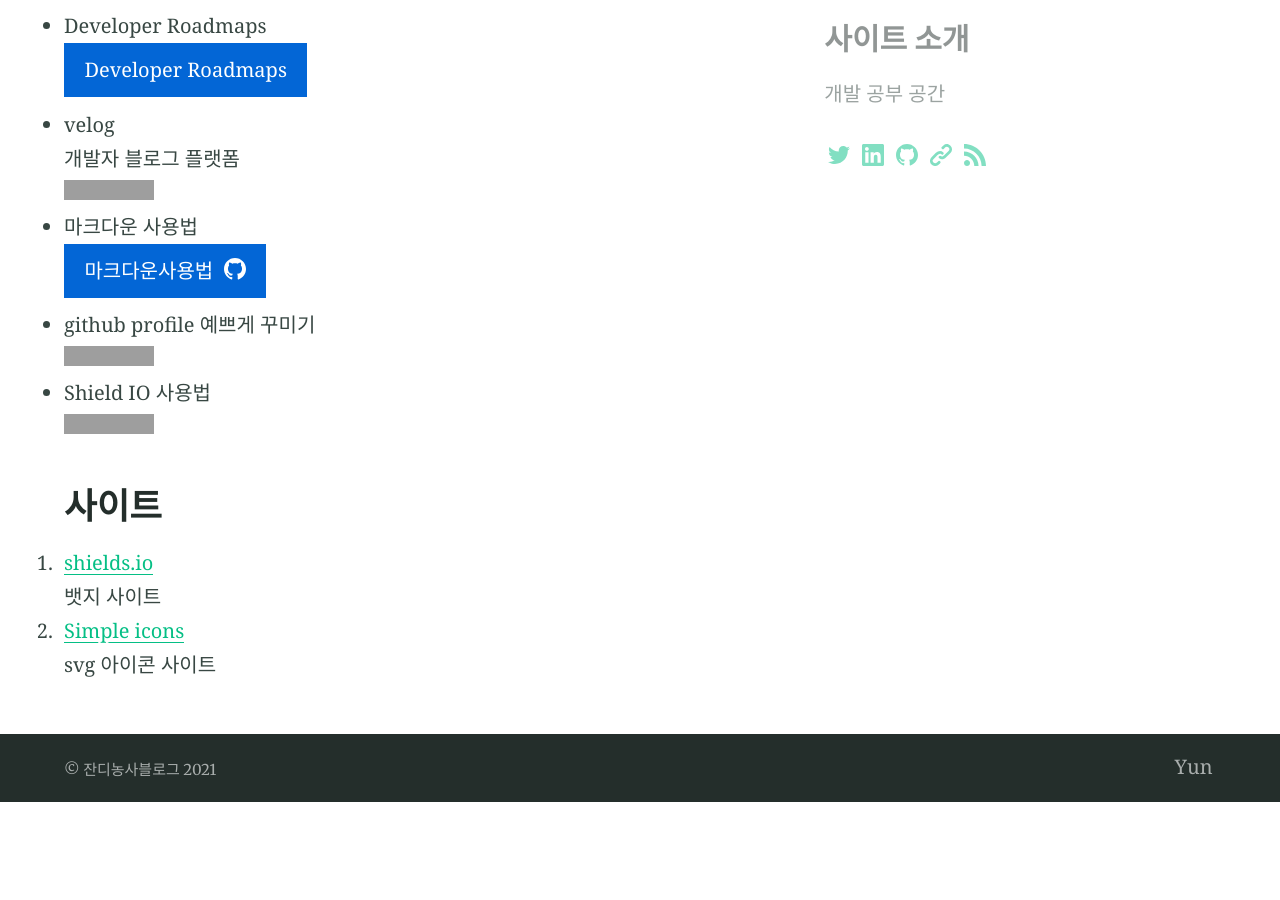
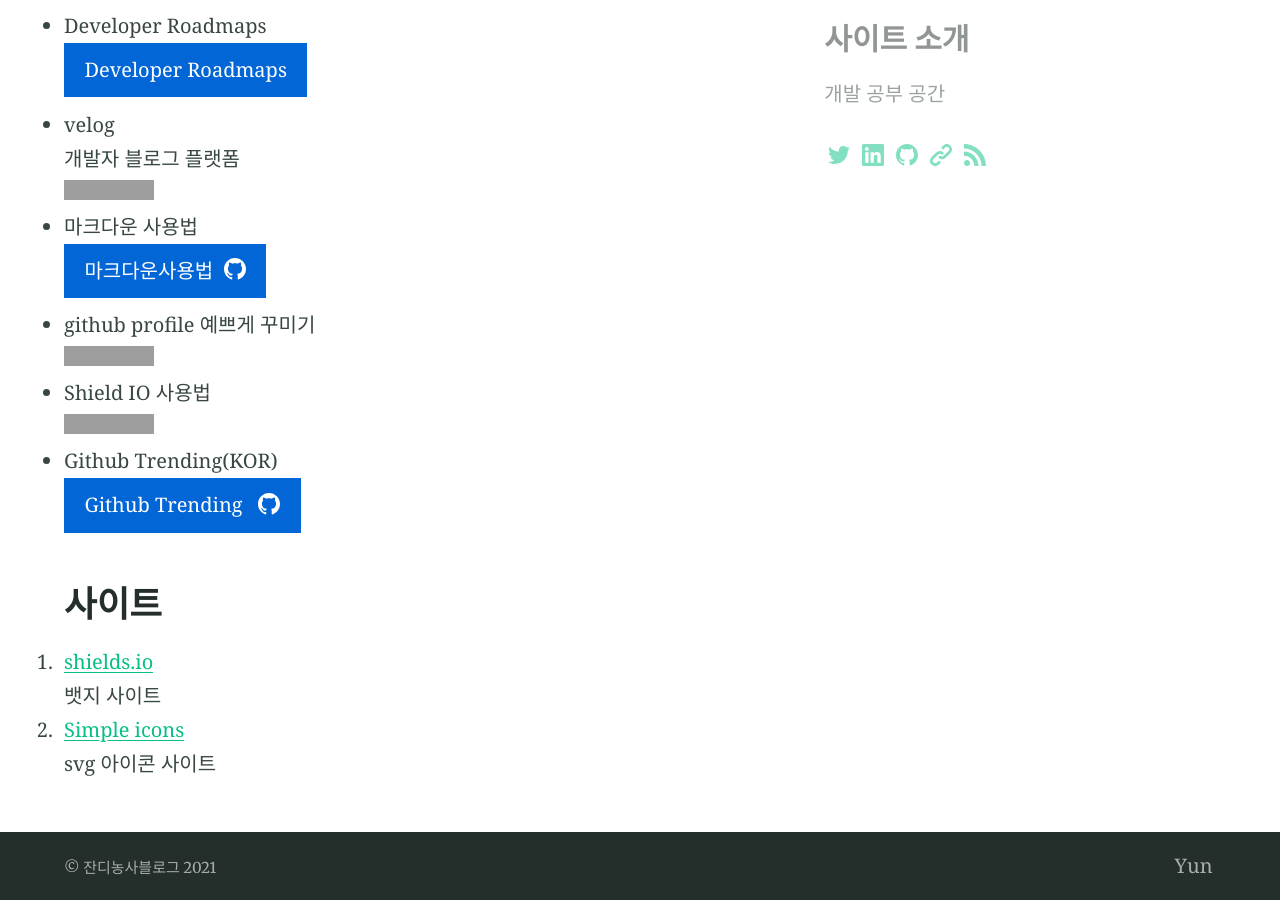
Before and after one commit to EngineerYun/EngineerYun.github.io, a Jekyll site: the page built from Links.md, in a window 1280 px wide and 900 px high, scrolled down 686 px. Built offline with Jekyll 4.4.1, drawn with Linux system fonts in a browser that asks for light colours; before the commit the page ends 1488 px from its top, so only the background shows below that; grey boxes are pictures that could not be loaded.

Commit message:
Link 업데이트

```diff
--- a/Links.md
+++ b/Links.md
@@ -26,7 +26,10 @@
  [![Github profile 예쁘게 꾸미기 ](https://img.shields.io/badge/-Github%20%EC%9D%B4%EC%81%98%EA%B2%8C%EA%BE%B8%EB%AF%B8%EA%B8%B0-black?style=for-the-badge&logo=Markdown)](https://velog.io/@woo0_hooo/Github-github-profile-%EA%B0%84%EC%A7%80%EB%82%98%EA%B2%8C-%EA%BE%B8%EB%AF%B8%EA%B8%B0){:style="background: none"}
 
 * Shield IO 사용법
-  [![Shield IO 사용법 ](https://img.shields.io/badge/-Shield%20IO%20%EC%82%AC%EC%9A%A9%EB%B2%95-black?style=for-the-badge&logo=Markdown)](https://velog.io/@loakick/Shield-IO-%EC%82%AC%EC%9A%A9%EB%B2%95-iojyndy4pi){:style="background: none"}
+[![Shield IO 사용법 ](https://img.shields.io/badge/-Shield%20IO%20%EC%82%AC%EC%9A%A9%EB%B2%95-black?style=for-the-badge&logo=Markdown)](https://velog.io/@loakick/Shield-IO-%EC%82%AC%EC%9A%A9%EB%B2%95-iojyndy4pi){:style="background: none"}
+
+* Github Trending(KOR)
+{% include button.html text="Github Trending " icon="github" link="https://github.com/trending" color="#0366d6" %}
 
 ## 사이트
  1. [shields.io](https://shields.io/)
```
